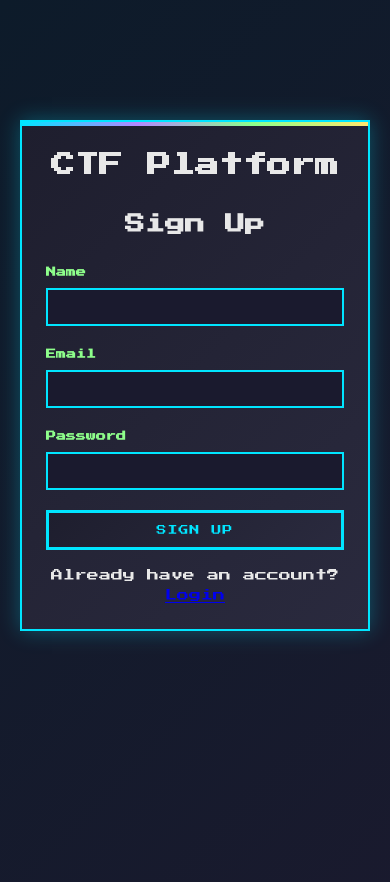
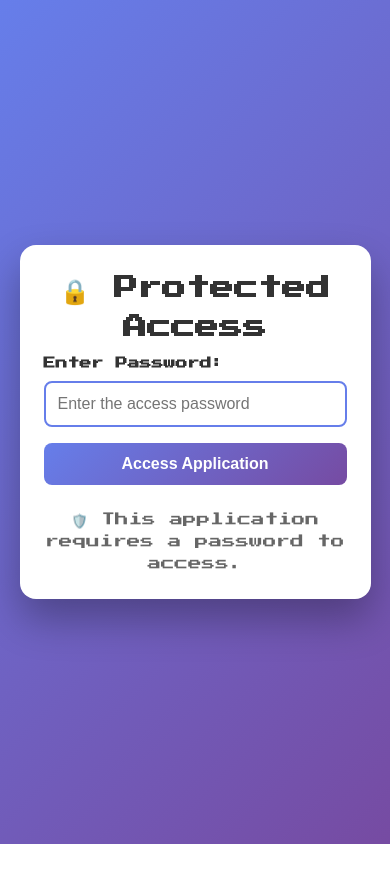
Before and after one commit to GDSC-VNRVJIET/ctf, a React (Vite) app: page /signup in a window 390 px wide. Shown: the top 882 px of the page. After the commit the page ends 844 px from the top, so only its background shows below. Built offline with nearby package versions, Linux system fonts and the light colour scheme; no server answers.

Commit message:
feat: temp protected access

```diff
--- a/src/App.jsx
+++ b/src/App.jsx
@@ -1,6 +1,7 @@
 import { BrowserRouter, Routes, Route, Navigate } from 'react-router-dom'
 import { Toaster } from 'react-hot-toast'
 import { AuthProvider, useAuth } from './context/AuthContext'
+import PasswordProtection from './components/PasswordProtection'
 import Login from './pages/Login'
 import Signup from './pages/Signup'
 import Home from './pages/Home'
@@ -60,6 +61,7 @@ function PublicRoute({ children }) {
 
 function App() {
   return (
+    <PasswordProtection>
       <AuthProvider>
         <Toaster position="top-right" />
         <BrowserRouter>
@@ -100,6 +102,7 @@ function App() {
           </Routes>
         </BrowserRouter>
       </AuthProvider>
+    </PasswordProtection>
   )
 }
 
--- /dev/null
+++ b/src/components/PasswordProtection.css
@@ -0,0 +1,190 @@
+.password-protection-overlay {
+  position: fixed;
+  top: 0;
+  left: 0;
+  width: 100vw;
+  height: 100vh;
+  background: linear-gradient(135deg, #667eea 0%, #764ba2 100%);
+  display: flex;
+  justify-content: center;
+  align-items: center;
+  z-index: 9999;
+}
+
+.password-protection-modal {
+  background: white;
+  border-radius: 16px;
+  padding: 2rem;
+  box-shadow: 0 20px 40px rgba(0, 0, 0, 0.3);
+  max-width: 400px;
+  width: 90%;
+  text-align: center;
+  animation: slideIn 0.3s ease-out;
+}
+
+@keyframes slideIn {
+  from {
+    opacity: 0;
+    transform: translateY(-20px);
+  }
+  to {
+    opacity: 1;
+    transform: translateY(0);
+  }
+}
+
+.password-protection-header h1 {
+  margin: 0 0 0.5rem 0;
+  color: #333;
+  font-size: 1.8rem;
+}
+
+.password-protection-header p {
+  margin: 0 0 2rem 0;
+  color: #666;
+  font-size: 1rem;
+}
+
+.password-form {
+  margin-bottom: 1.5rem;
+}
+
+.input-group {
+  margin-bottom: 1rem;
+  text-align: left;
+}
+
+.input-group label {
+  display: block;
+  margin-bottom: 0.5rem;
+  color: #333;
+  font-weight: 600;
+}
+
+.input-group input {
+  width: 100%;
+  padding: 0.75rem;
+  border: 2px solid #e0e0e0;
+  border-radius: 8px;
+  font-size: 1rem;
+  transition: border-color 0.3s ease;
+  box-sizing: border-box;
+}
+
+.input-group input:focus {
+  outline: none;
+  border-color: #667eea;
+}
+
+.error-message {
+  background-color: #fee;
+  color: #c53030;
+  padding: 0.75rem;
+  border-radius: 8px;
+  margin-bottom: 1rem;
+  border: 1px solid #fed7d7;
+  font-size: 0.9rem;
+}
+
+.submit-button {
+  width: 100%;
+  background: linear-gradient(135deg, #667eea 0%, #764ba2 100%);
+  color: white;
+  border: none;
+  padding: 0.75rem 1.5rem;
+  border-radius: 8px;
+  font-size: 1rem;
+  font-weight: 600;
+  cursor: pointer;
+  transition: transform 0.2s ease, box-shadow 0.2s ease;
+}
+
+.submit-button:hover {
+  transform: translateY(-2px);
+  box-shadow: 0 8px 16px rgba(102, 126, 234, 0.3);
+}
+
+.submit-button:active {
+  transform: translateY(0);
+}
+
+.password-protection-footer p {
+  margin: 0;
+  color: #666;
+  font-size: 0.85rem;
+}
+
+/* Loading state */
+.password-protection-loading {
+  position: fixed;
+  top: 0;
+  left: 0;
+  width: 100vw;
+  height: 100vh;
+  background: linear-gradient(135deg, #667eea 0%, #764ba2 100%);
+  display: flex;
+  flex-direction: column;
+  justify-content: center;
+  align-items: center;
+  z-index: 9999;
+  color: white;
+}
+
+.loading-spinner {
+  width: 40px;
+  height: 40px;
+  border: 3px solid rgba(255, 255, 255, 0.3);
+  border-top: 3px solid white;
+  border-radius: 50%;
+  animation: spin 1s linear infinite;
+  margin-bottom: 1rem;
+}
+
+@keyframes spin {
+  0% { transform: rotate(0deg); }
+  100% { transform: rotate(360deg); }
+}
+
+/* Authenticated app wrapper */
+.authenticated-app {
+  position: relative;
+  min-height: 100vh;
+}
+
+.logout-security-button {
+  position: fixed;
+  top: 20px;
+  right: 20px;
+  background: rgba(0, 0, 0, 0.7);
+  color: white;
+  border: none;
+  padding: 0.5rem 1rem;
+  border-radius: 20px;
+  font-size: 0.8rem;
+  cursor: pointer;
+  z-index: 1000;
+  transition: background-color 0.3s ease;
+}
+
+.logout-security-button:hover {
+  background: rgba(0, 0, 0, 0.9);
+}
+
+/* Responsive design */
+@media (max-width: 480px) {
+  .password-protection-modal {
+    margin: 1rem;
+    padding: 1.5rem;
+  }
+
+  .password-protection-header h1 {
+    font-size: 1.5rem;
+  }
+
+  .logout-security-button {
+    top: 10px;
+    right: 10px;
+    padding: 0.4rem 0.8rem;
+    font-size: 0.75rem;
+  }
+}
--- /dev/null
+++ b/src/components/PasswordProtection.jsx
@@ -0,0 +1,91 @@
+import React, { useState, useEffect } from 'react'
+import './PasswordProtection.css'
+
+const CORRECT_PASSWORD = 'gdgc#328'
+const PASSWORD_KEY = 'ctf_app_password'
+
+function PasswordProtection({ children }) {
+  const [isAuthenticated, setIsAuthenticated] = useState(false)
+  const [password, setPassword] = useState('')
+  const [error, setError] = useState('')
+  const [isLoading, setIsLoading] = useState(true)
+
+  useEffect(() => {
+    const storedPassword = localStorage.getItem(PASSWORD_KEY)
+    if (storedPassword && storedPassword === CORRECT_PASSWORD) {
+      setIsAuthenticated(true)
+    }
+    setIsLoading(false)
+  }, [])
+
+  const handleSubmit = (e) => {
+    e.preventDefault()
+
+    if (password === CORRECT_PASSWORD) {
+      localStorage.setItem(PASSWORD_KEY, password)
+      setIsAuthenticated(true)
+      setError('')
+    } else {
+      setError('Incorrect password. Please try again.')
+      setPassword('')
+    }
+  }
+
+  if (isLoading) {
+    return (
+      <div className="password-protection-loading">
+        <div className="loading-spinner"></div>
+        <p>Loading...</p>
+      </div>
+    )
+  }
+
+  if (!isAuthenticated) {
+    return (
+      <div className="password-protection-overlay">
+        <div className="password-protection-modal">
+          <div className="password-protection-header">
+            <h1>🔒 Protected Access</h1>
+          </div>
+
+          <form onSubmit={handleSubmit} className="password-form">
+            <div className="input-group">
+              <label htmlFor="password">Enter Password:</label>
+              <input
+                type="password"
+                id="password"
+                value={password}
+                onChange={(e) => setPassword(e.target.value)}
+                placeholder="Enter the access password"
+                required
+                autoFocus
+              />
+            </div>
+
+            {error && (
+              <div className="error-message">
+                {error}
+              </div>
+            )}
+
+            <button type="submit" className="submit-button">
+              Access Application
+            </button>
+          </form>
+
+          <div className="password-protection-footer">
+            <p>🛡️ This application requires a password to access.</p>
+          </div>
+        </div>
+      </div>
+    )
+  }
+
+  return (
+    <div className="authenticated-app">
+      {children}
+    </div>
+  )
+}
+
+export default PasswordProtection
```
Lines whose indentation alone changed are shown as unchanged.
